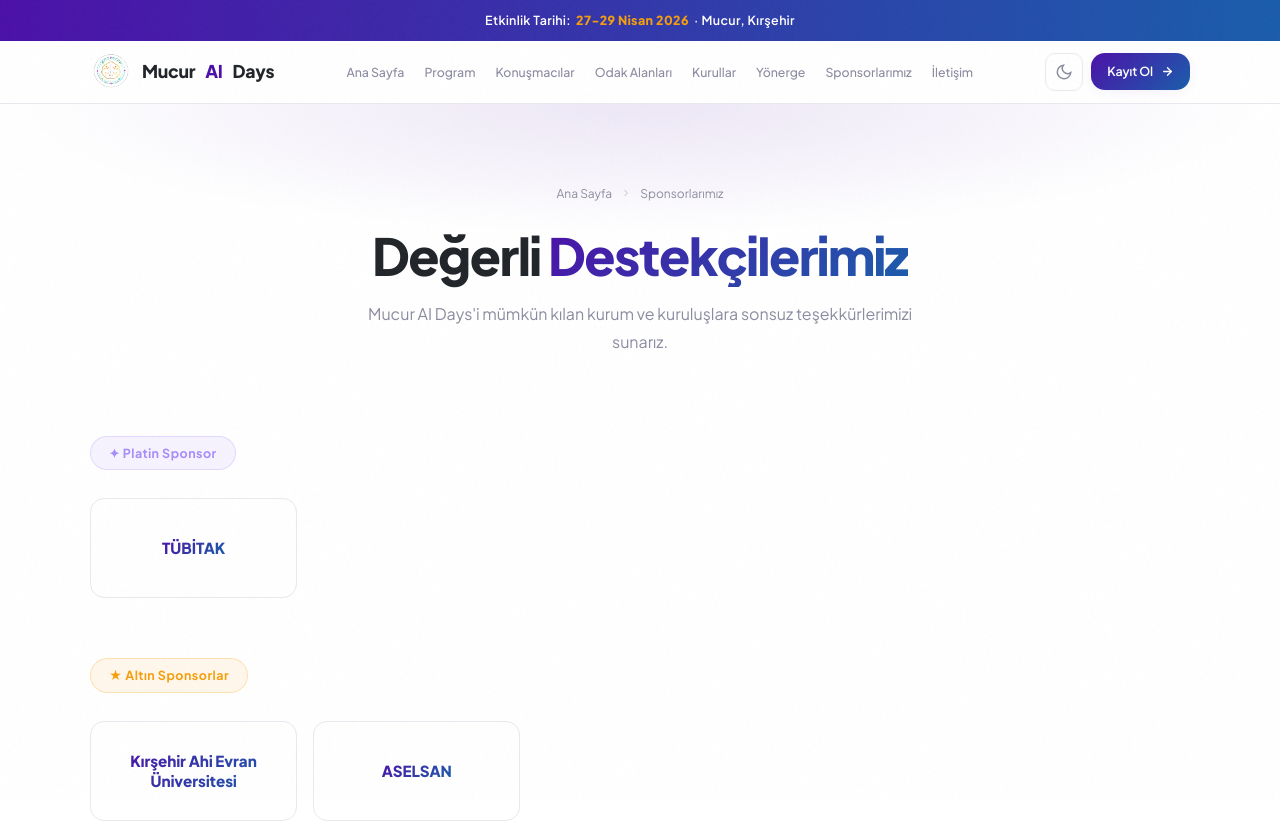
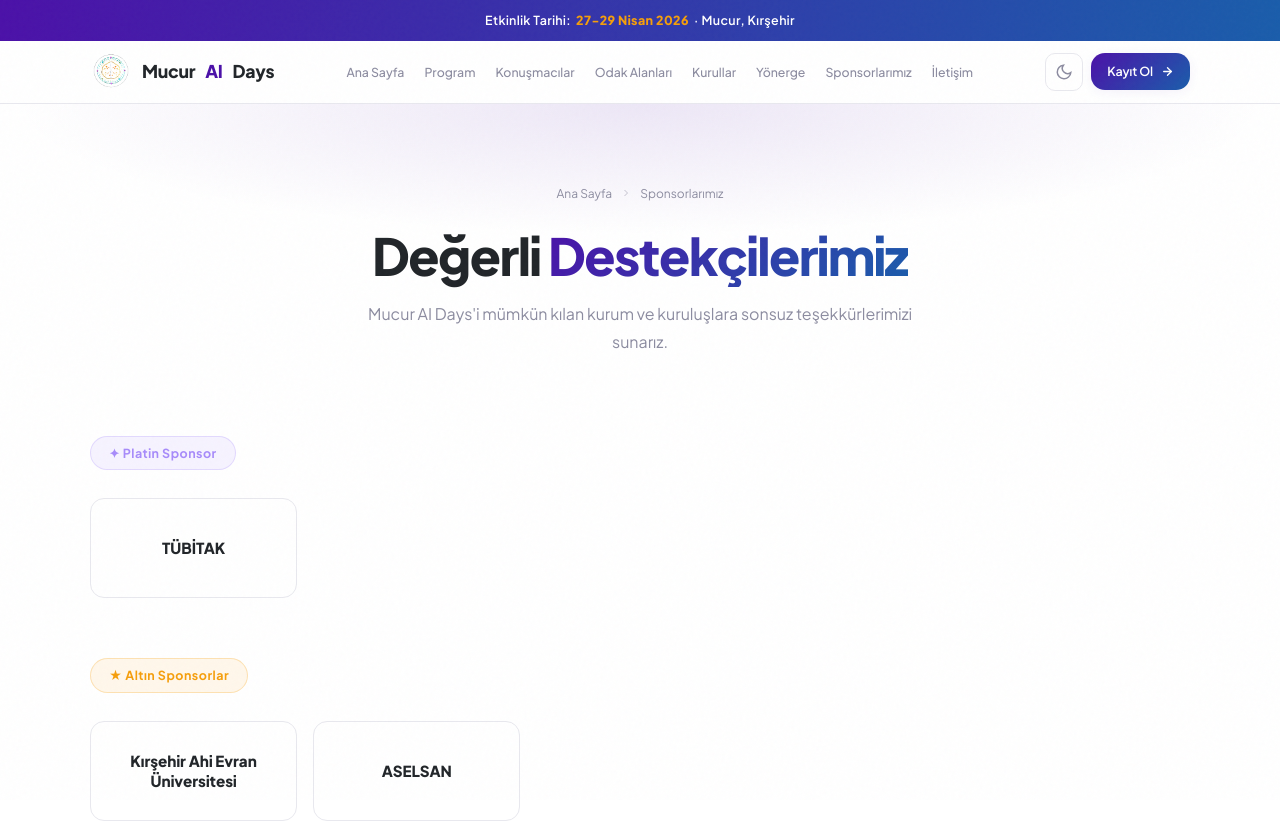
Before and after one commit to Beril711/website, a Next.js app: page /sponsorlar in a window 1280 px wide. Shown: the top 822 px of the page. Built offline with nearby package versions, Linux system fonts and the light colour scheme.

Commit message:
fix: sponsor kartlarinda inline style kullan

```diff
--- a/src/app/sponsorlar/page.js
+++ b/src/app/sponsorlar/page.js
@@ -94,7 +94,12 @@
     }}
       className="sponsor-box"
     >
-      <span className="sponsor-name">
+      <span style={{
+        fontSize: '0.95rem',
+        fontWeight: 800,
+        lineHeight: 1.3,
+        color: 'var(--text-primary)',
+      }}>
         {name}
       </span>
     </div>
```
Also changed, not shown: .claude/launch.json (added), .claude/settings.local.json (added).
